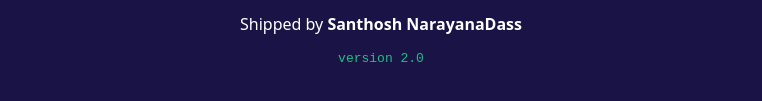
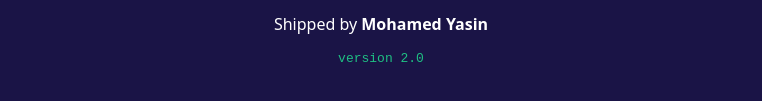
Before and after one commit to mohamedyasin-54/hello-devops, a website: page site/index.html in a window 1280 px wide. Shown: the part 417-518 px from the top of the page, without its empty margins (259-1021 px from the left). Drawn offline with Linux system fonts and the light colour scheme.

Commit message:
Group Name Has Been Upadted In The index.html

```diff
--- a/site/index.html
+++ b/site/index.html
@@ -12,7 +12,7 @@
     <p class="tag">DevOps Bootcamp</p>
     <h1 id="msg">Loading...</h1>
     <!-- LAB: change the team name below, commit, push, and watch the pipeline -->
-    <p>Shipped by <strong id="team">Santhosh NarayanaDass</strong></p>
+    <p>Shipped by <strong id="team">Mohamed Yasin</strong></p>
     <p class="version">version 2.0</p>
   </main>
   <script src="greet.js"></script>
```
